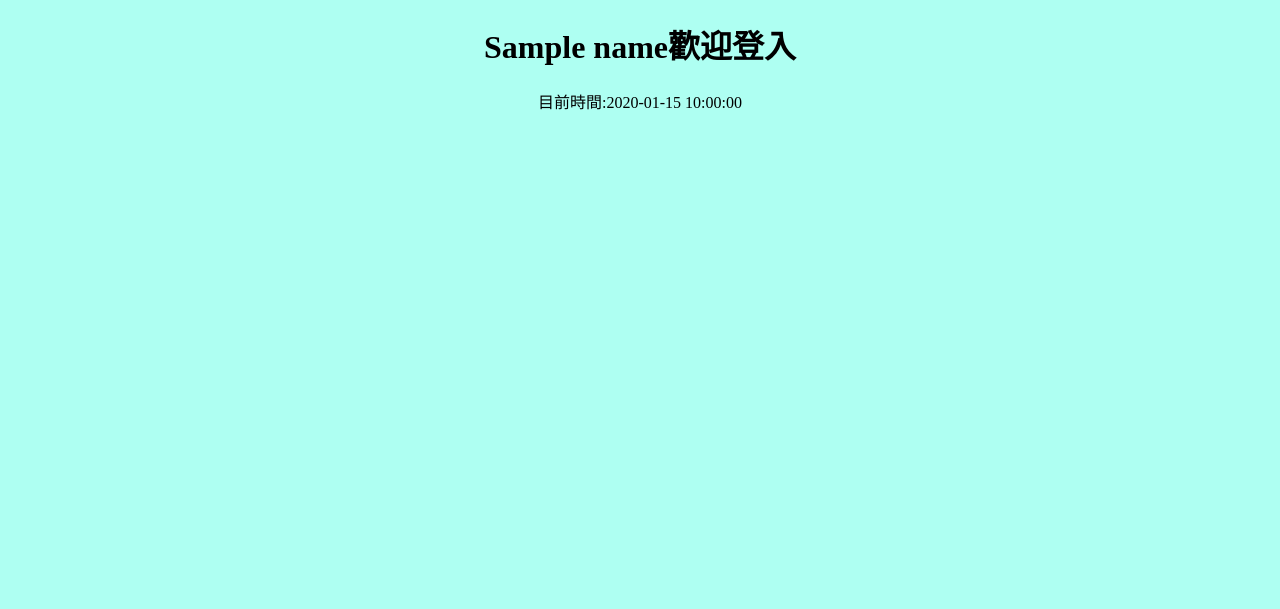
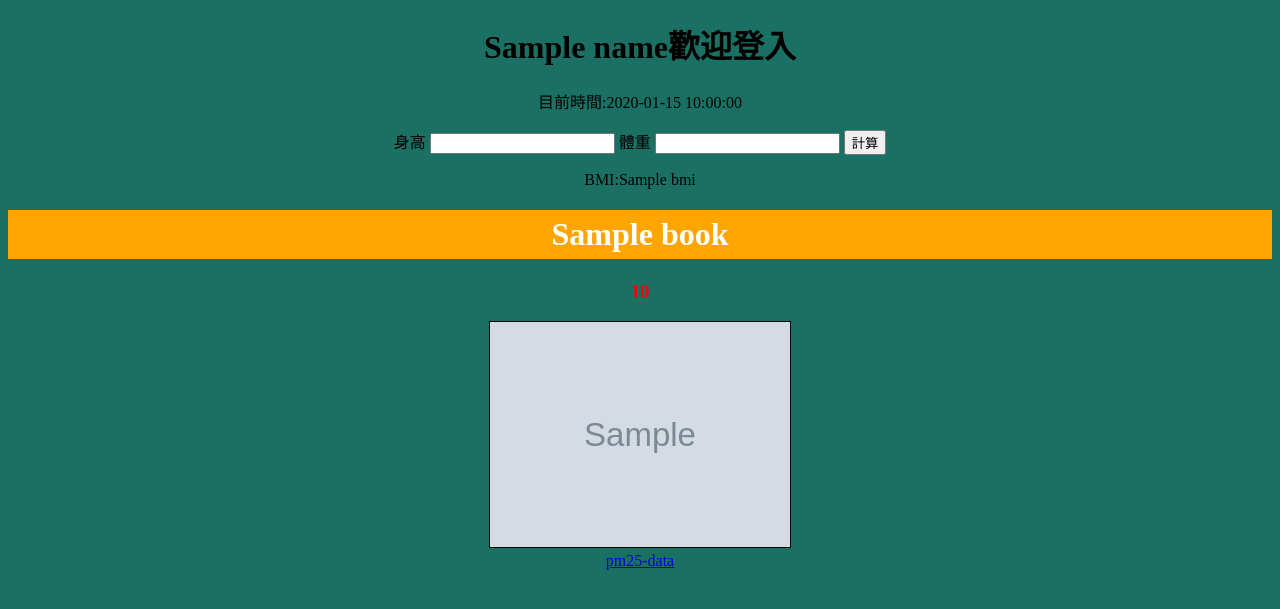
Before and after one commit to ImAries0325/flask-pm25, a Flask app: template templates/index.html in a window 1280 px wide. Shown: the top 609 px of the page. Run offline with Flask 3, Linux system fonts and the light colour scheme; the template is opened without the code that fills it: most values are stand-ins (such as "Sample title", 1, 10 or a date in 2020); grey boxes marked "Sample" are stand-in pictures.

Commit message:
完成flask 表單使用(GET)

```diff
--- a/app.py
+++ b/app.py
@@ -1,4 +1,4 @@
-from flask import Flask, render_template
+from flask import Flask, render_template, request
 from datetime import datetime
 import pandas as pd
 import pymysql
@@ -9,10 +9,52 @@ app = Flask(__name__)
 @app.route("/")
 def index():
     # return f"<h1>Hello World!</h1><br>{datetime.now()}"
+    books = [
+        {
+            "name": "Python book",
+            "price": 299,
+            "image_url": "https://im2.book.com.tw/image/getImage?i=https://www.books.com.tw/img/CN1/136/11/CN11361197.jpg&v=58096f9ck&w=348&h=348",
+        },
+        {
+            "name": "Java book",
+            "price": 399,
+            "image_url": "https://im1.book.com.tw/image/getImage?i=https://www.books.com.tw/img/001/087/31/0010873110.jpg&v=5f7c475bk&w=348&h=348",
+        },
+        {
+            "name": "C# book",
+            "price": 499,
+            "image_url": "https://im1.book.com.tw/image/getImage?i=https://www.books.com.tw/img/001/036/04/0010360466.jpg&v=62d695bak&w=348&h=348",
+        },
+    ]
+    books = []
+
+    if books:
+        for book in books:
+            print(book["name"])
+            print(book["price"])
+            print(book["image_url"])
+    else:
+        print("販售完畢，目前無書籍！")
+
     username = "jerry"
     nowtime = datetime.now().strftime("%Y-%m-%d")
     print(username, nowtime)
-    return render_template("index.html", name=username, now=nowtime)
+    return render_template("index.html", name=username, now=nowtime, books=books)
+
+
+@app.route("/bmi")
+def get_bmi():
+    # args=>GET
+    height = request.args.get("height")
+    weight = request.args.get("weight")
+
+    print(height, weight)
+
+    bmi = round(eval(weight) / (eval(height) / 100) ** 2, 2)
+
+    return render_template("bmi.html", height=height, weight=weight, bmi=bmi)
+
+    # return {"height": height, "weight": weight, "bmi": bmi}
 
 
 @app.route("/pm25-data")
--- a/templates/index.html
+++ b/templates/index.html
@@ -7,12 +7,57 @@
     <style>
         body{
             text-align: center;
-            background-color: rgb(174, 255, 242);
+            background-color: rgb(26, 112, 98);
+        }
+
+        .price{
+            color:red;
+        }
+
+        .title{
+            background:orange;
+            color: white;
+            padding: 6px;
+        }
+
+        img{
+            border: 1px solid black;
+            width: 300px;
+        }
+
+        form{
+            color: black
         }
     </style>
 </head>
 <body>
     <h1>{{name}}歡迎登入</h1>
     <p>目前時間:{{now}}</p>
+
+    <form action="/bmi">
+        <label for="">身高</label>
+        <input type="number" name="height">
+        <label for="">體重</label>
+        <input type="number" name="weight">
+        <button type="submit">計算</button>
+    </form>
+    <p>BMI:{{bmi}}</p>
+
+    {% if books %}
+    {% for book in books %}
+    <h1 class="title">{{book.name}}</h1>
+    <h3 class="price">{{book.price}}</h3>
+    <img src="{{book.image_url}}" alt="">
+    <!-- <li>{{book.name}} - {{book.price}} - {{book.image_url}}</li> -->
+    {% endfor %}
+    {% else %}
+    <h1 style="color: white;">販售完畢，目前無書籍！</h1>
+    {% endif %}
+
+
+
+
+    <br>
+    <a href="/pm25-data">pm25-data</a>
 </body>
 </html>
```
Also changed, not shown: templates/bmi.html (added, +12 -0 lines).
